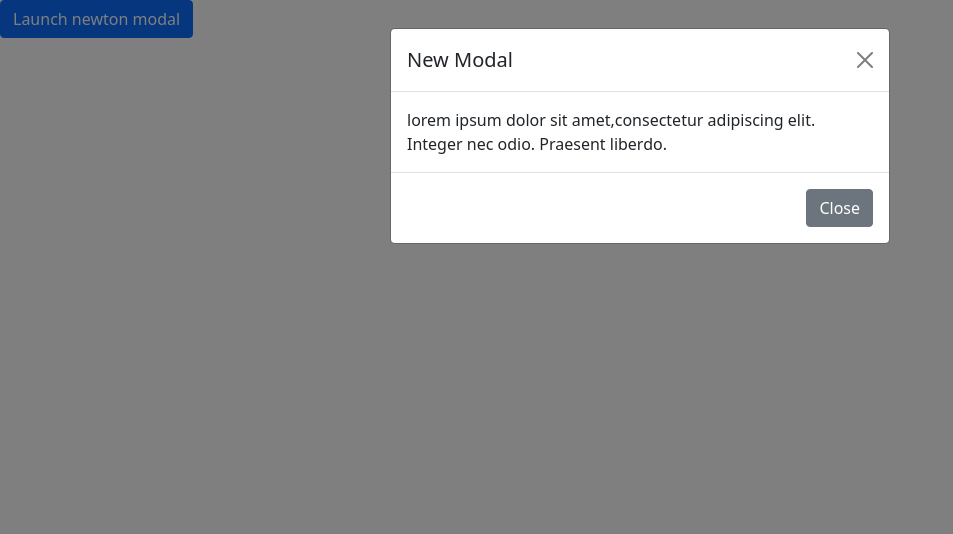
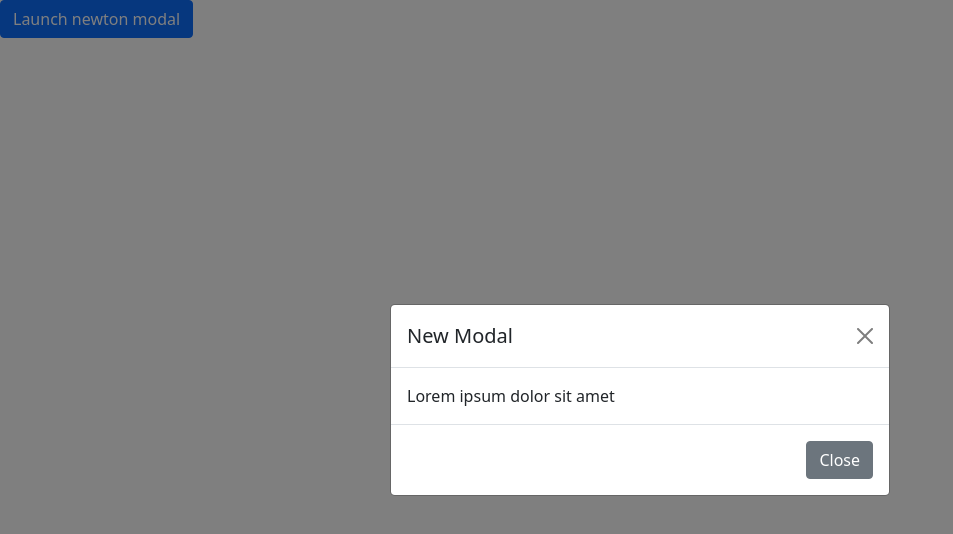
Before and after one commit to acciojob/bootstrap-modals-aamirkhan06, a website: page main.html in a window 1280 px wide. Both pictures are taken after a click on the button "Launch newton modal". Shown: the whole page, without its empty margins (0-953 px from the left). Drawn offline with nearby package versions, Linux system fonts and the light colour scheme.

Commit message:
created a submission

```diff
--- a/main.html
+++ b/main.html
@@ -16,15 +16,15 @@
 
 <!-- Modal -->
 <div class="modal fade" id="newton-modal" tabindex="-1" aria-labelledby="newton-modalLabel" aria-hidden="true">
-  <div class="modal-dialog">
+  <div class="modal-dialog modal-dialog-centered">
     <div class="modal-content">
       <div class="modal-header">
         <h5 class="modal-title" id="newton-modallLabel">New Modal</h5>
         <button type="button" class="btn-close" data-bs-dismiss="modal" aria-label="Close"></button>
       </div>
       <div class="modal-body">
-        lorem ipsum dolor sit amet,consectetur adipiscing elit. Integer nec odio. Praesent liberdo.
-      </div>
+		  Lorem ipsum dolor sit amet
+	  </div>
       <div class="modal-footer">
         <button type="button" class="btn btn-secondary" data-bs-dismiss="modal">Close</button>
       </div>
```
